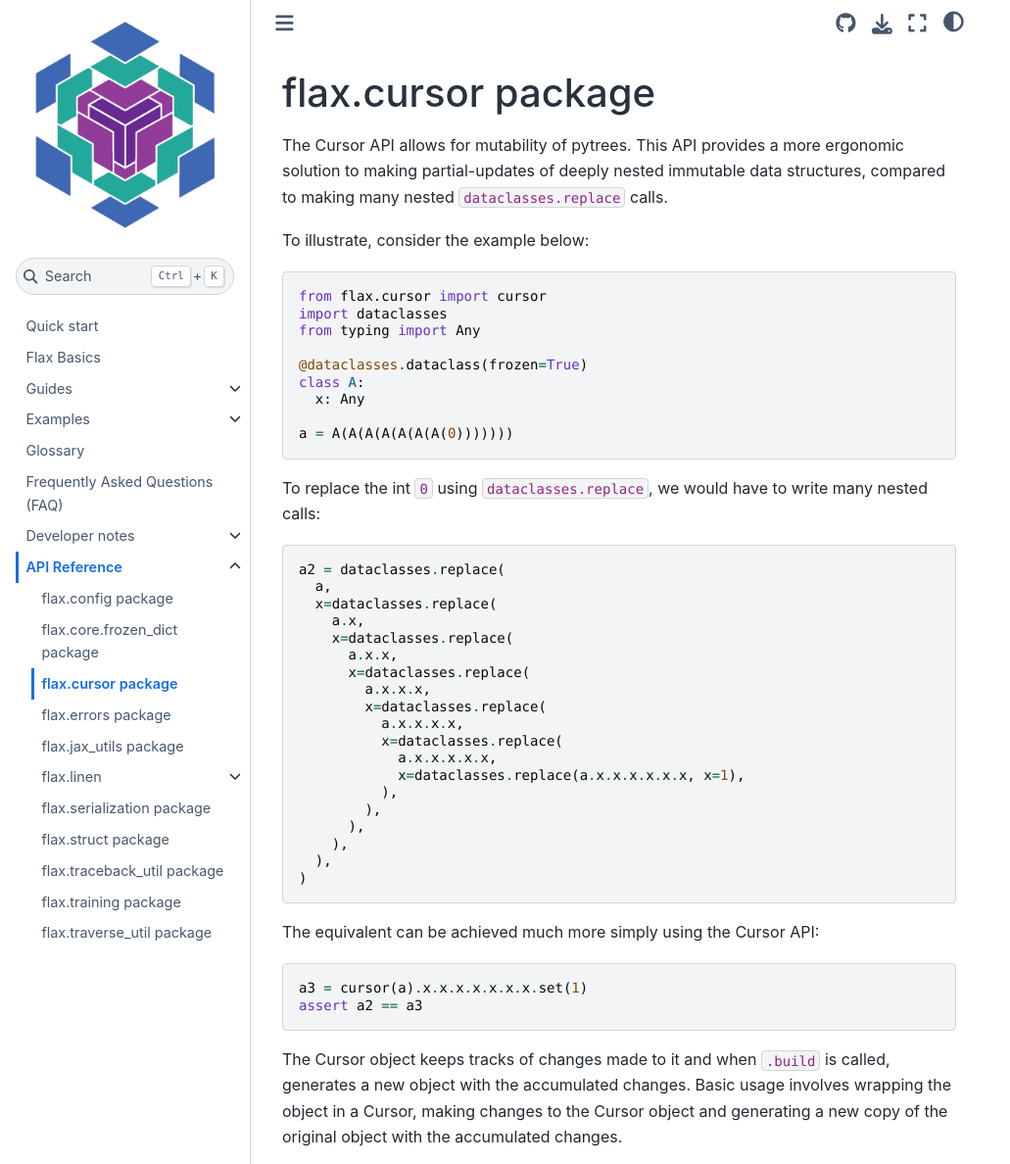
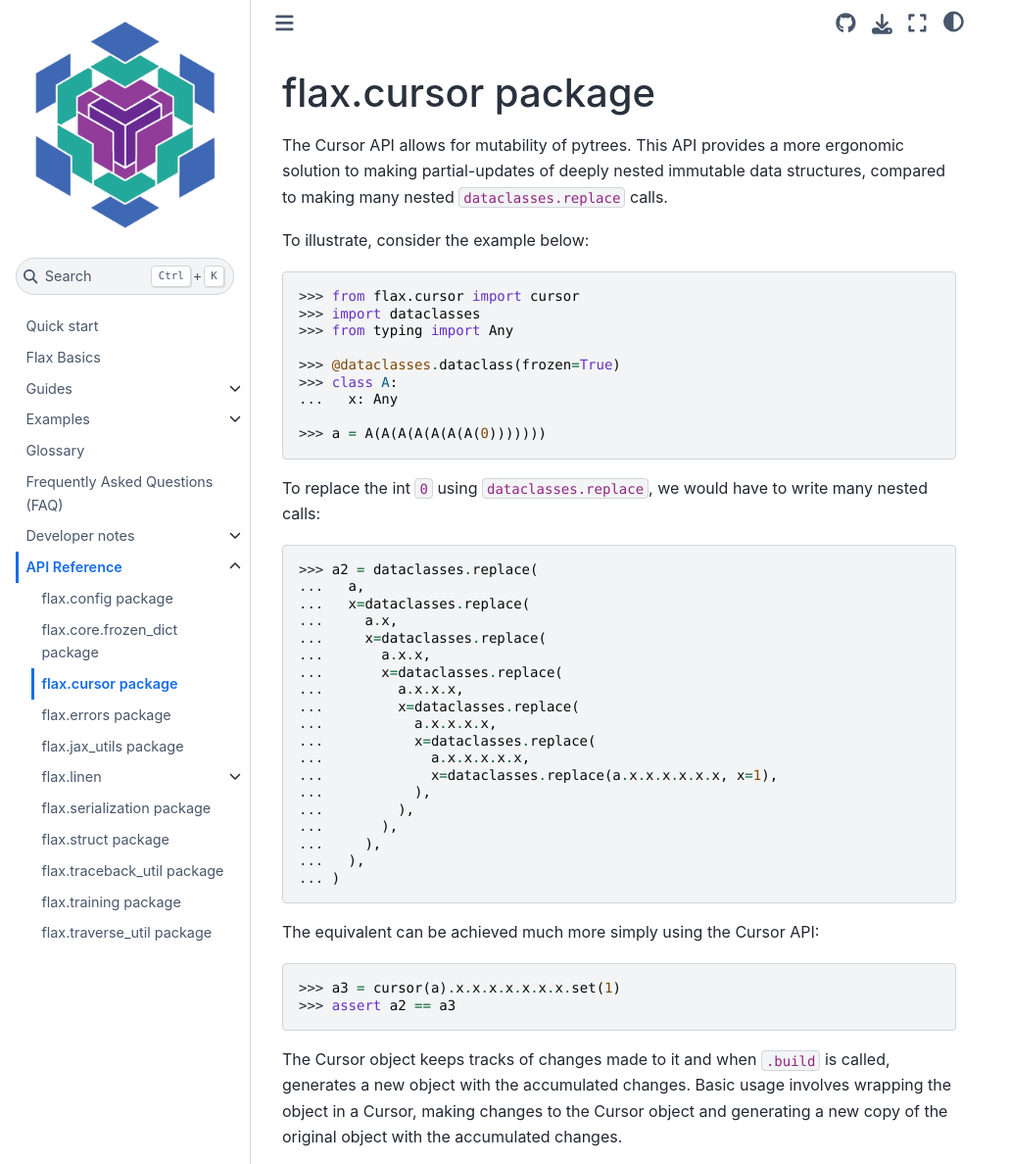
Before and after one commit to google/flax, a Sphinx documentation site: the page built from docs/api_reference/flax.cursor.rst, in a window 1280 px wide and 1400 px high, cut to the strip 0-1188 px from the top of the window. Shown: the whole strip at 98% size, without its empty margins (0-1031 px from the left). Built offline with Sphinx 7.4.7 and the Sphinx Book theme 1.1.4, drawn with Linux system fonts in a browser that asks for light colours; pages that are not in the unit, such as notebooks, are missing from menus.

Commit message:
adding doctest to .rst files

```diff
--- a/docs/api_reference/flax.cursor.rst
+++ b/docs/api_reference/flax.cursor.rst
@@ -8,42 +8,42 @@
 
 To illustrate, consider the example below::
 
-  from flax.cursor import cursor
-  import dataclasses
-  from typing import Any
+  >>> from flax.cursor import cursor
+  >>> import dataclasses
+  >>> from typing import Any
 
-  @dataclasses.dataclass(frozen=True)
-  class A:
-    x: Any
+  >>> @dataclasses.dataclass(frozen=True)
+  >>> class A:
+  ...   x: Any
 
-  a = A(A(A(A(A(A(A(0)))))))
+  >>> a = A(A(A(A(A(A(A(0)))))))
 
 To replace the int ``0`` using ``dataclasses.replace``, we would have to write many nested calls::
 
-  a2 = dataclasses.replace(
-    a,
-    x=dataclasses.replace(
-      a.x,
-      x=dataclasses.replace(
-        a.x.x,
-        x=dataclasses.replace(
-          a.x.x.x,
-          x=dataclasses.replace(
-            a.x.x.x.x,
-            x=dataclasses.replace(
-              a.x.x.x.x.x,
-              x=dataclasses.replace(a.x.x.x.x.x.x, x=1),
-            ),
-          ),
-        ),
-      ),
-    ),
-  )
+  >>> a2 = dataclasses.replace(
+  ...   a,
+  ...   x=dataclasses.replace(
+  ...     a.x,
+  ...     x=dataclasses.replace(
+  ...       a.x.x,
+  ...       x=dataclasses.replace(
+  ...         a.x.x.x,
+  ...         x=dataclasses.replace(
+  ...           a.x.x.x.x,
+  ...           x=dataclasses.replace(
+  ...             a.x.x.x.x.x,
+  ...             x=dataclasses.replace(a.x.x.x.x.x.x, x=1),
+  ...           ),
+  ...         ),
+  ...       ),
+  ...     ),
+  ...   ),
+  ... )
 
 The equivalent can be achieved much more simply using the Cursor API::
 
-  a3 = cursor(a).x.x.x.x.x.x.x.set(1)
-  assert a2 == a3
+  >>> a3 = cursor(a).x.x.x.x.x.x.x.set(1)
+  >>> assert a2 == a3
 
 The Cursor object keeps tracks of changes made to it and when ``.build`` is called,
 generates a new object with the accumulated changes. Basic usage involves
```
